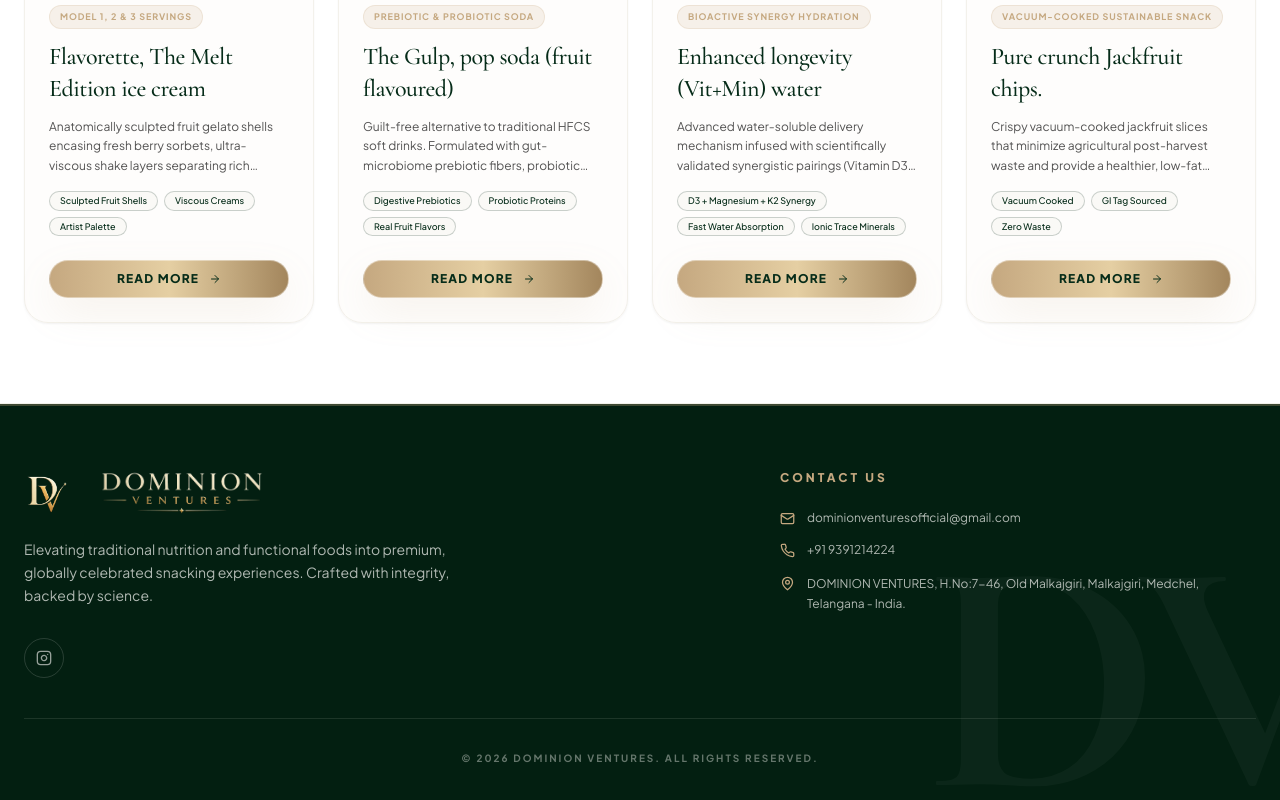
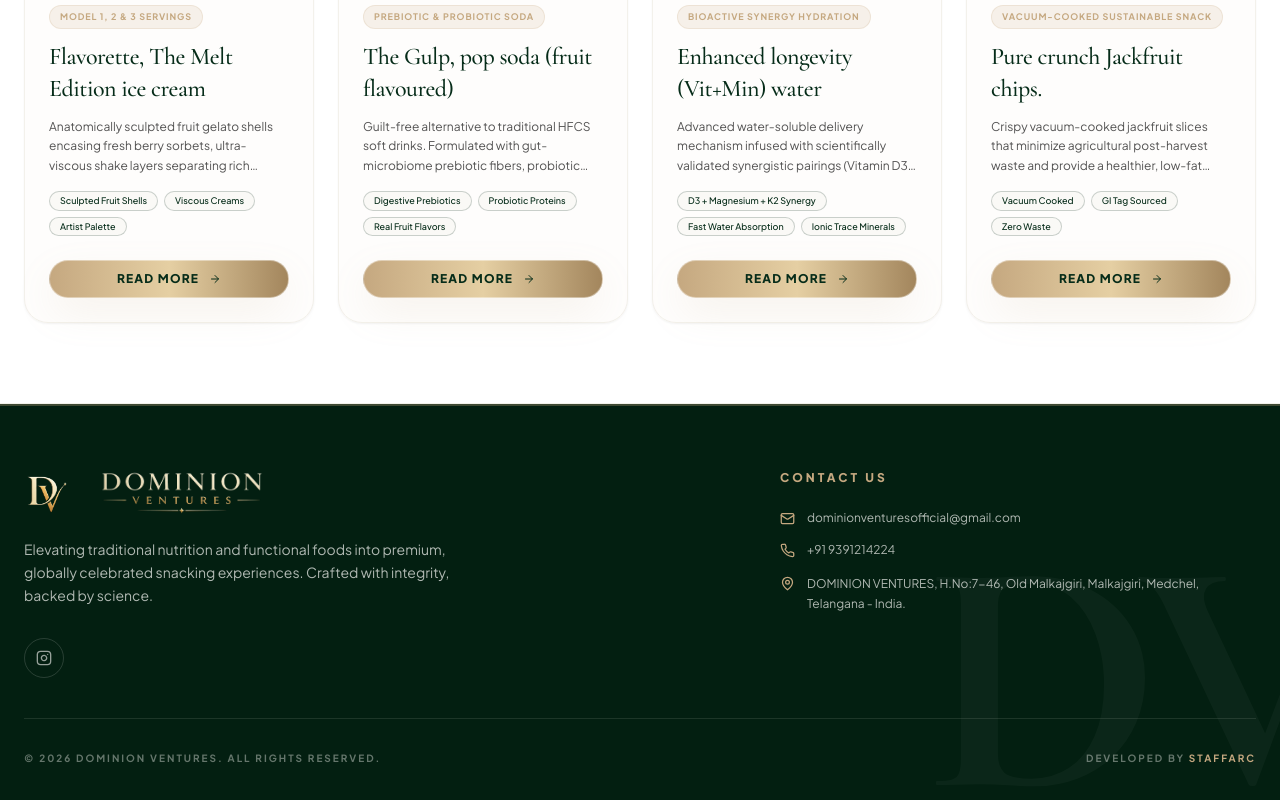
Before and after one commit to Nikhilesh-0007/Dominion-Ventures, a Next.js app: page / in a window 1280 px wide. Shown: the part 6205-7005 px from the top of the page. Built offline with nearby package versions, Linux system fonts and the light colour scheme.

Commit message:
Finally Changes

```diff
--- a/src/components/Footer.tsx
+++ b/src/components/Footer.tsx
@@ -52,8 +52,7 @@
             </span>
             <div className="flex flex-col gap-4 text-xs text-brand-cream/70">
               <a
-                href="mailto:dominionventuresofficial@gmail.com?subject=Inquiry%20-%20Dominion%20Ventures"
-                target="_top"
+                href="mailto:dominionventuresofficial@gmail.com"
                 className="flex items-center gap-3 group w-fit hover:text-brand-gold transition-colors duration-300 cursor-pointer"
               >
                 <Mail size={15} className="text-brand-gold shrink-0 transition-transform group-hover:scale-110" />
@@ -74,8 +73,21 @@
           </div>
         </div>
 
-        <div className="pt-8 text-center text-[10px] text-brand-cream/40 uppercase tracking-[0.2em] font-bold">
-          © 2026 Dominion Ventures. All Rights Reserved.
+        <div className="pt-8 flex flex-col md:flex-row justify-between items-center gap-4 text-[10px] text-brand-cream/40 uppercase tracking-[0.2em] font-bold">
+          <div>
+            © 2026 Dominion Ventures. All Rights Reserved.
+          </div>
+          <div>
+            Developed by{' '}
+            <a
+              href="https://www.instagram.com/staffarc?igsh=NGI1ajBjank5aWF3"
+              target="_blank"
+              rel="noopener noreferrer"
+              className="text-brand-gold hover:underline transition-colors duration-300"
+            >
+              StaffArc
+            </a>
+          </div>
         </div>
       </div>
     </footer>
```
